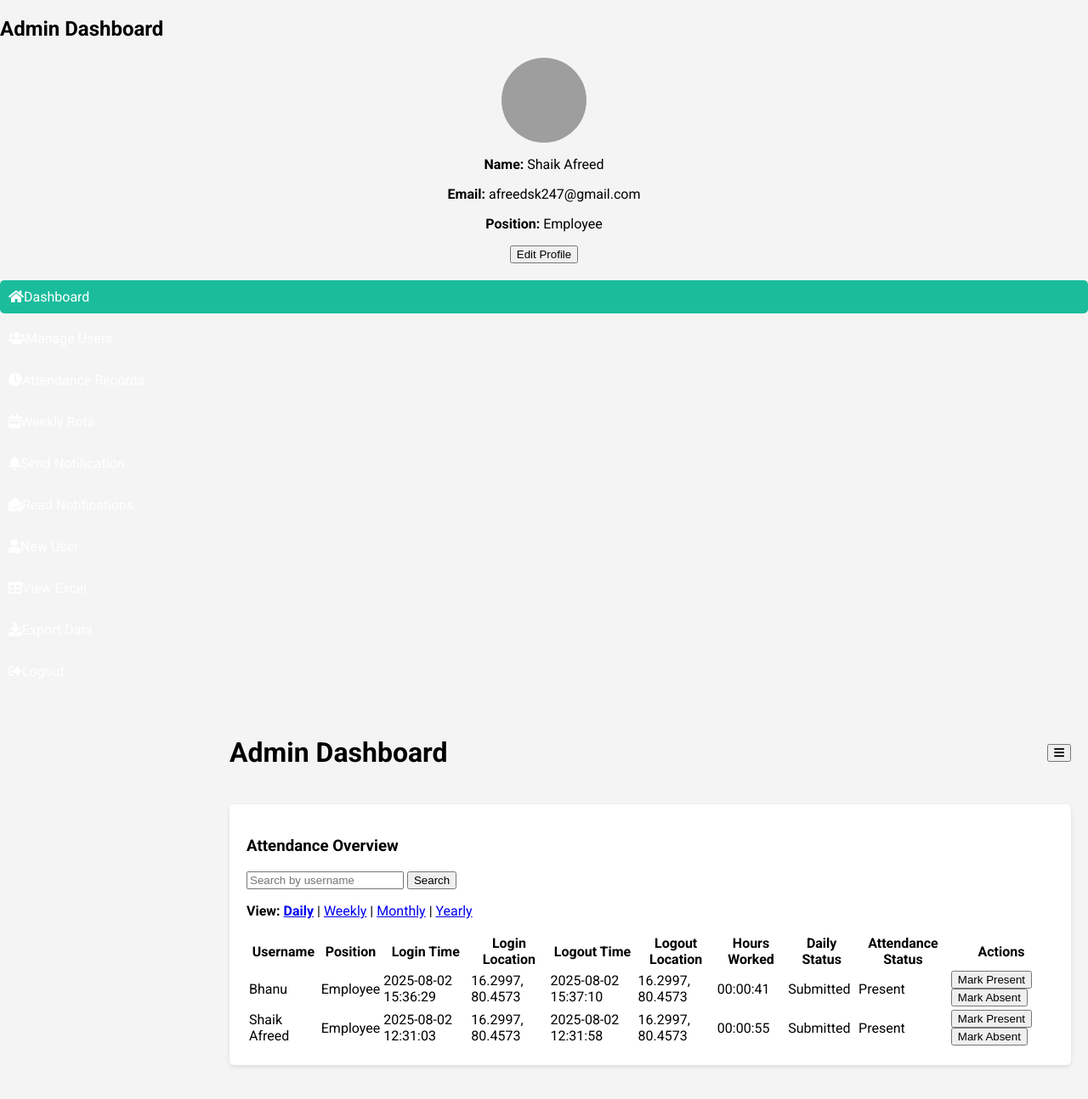
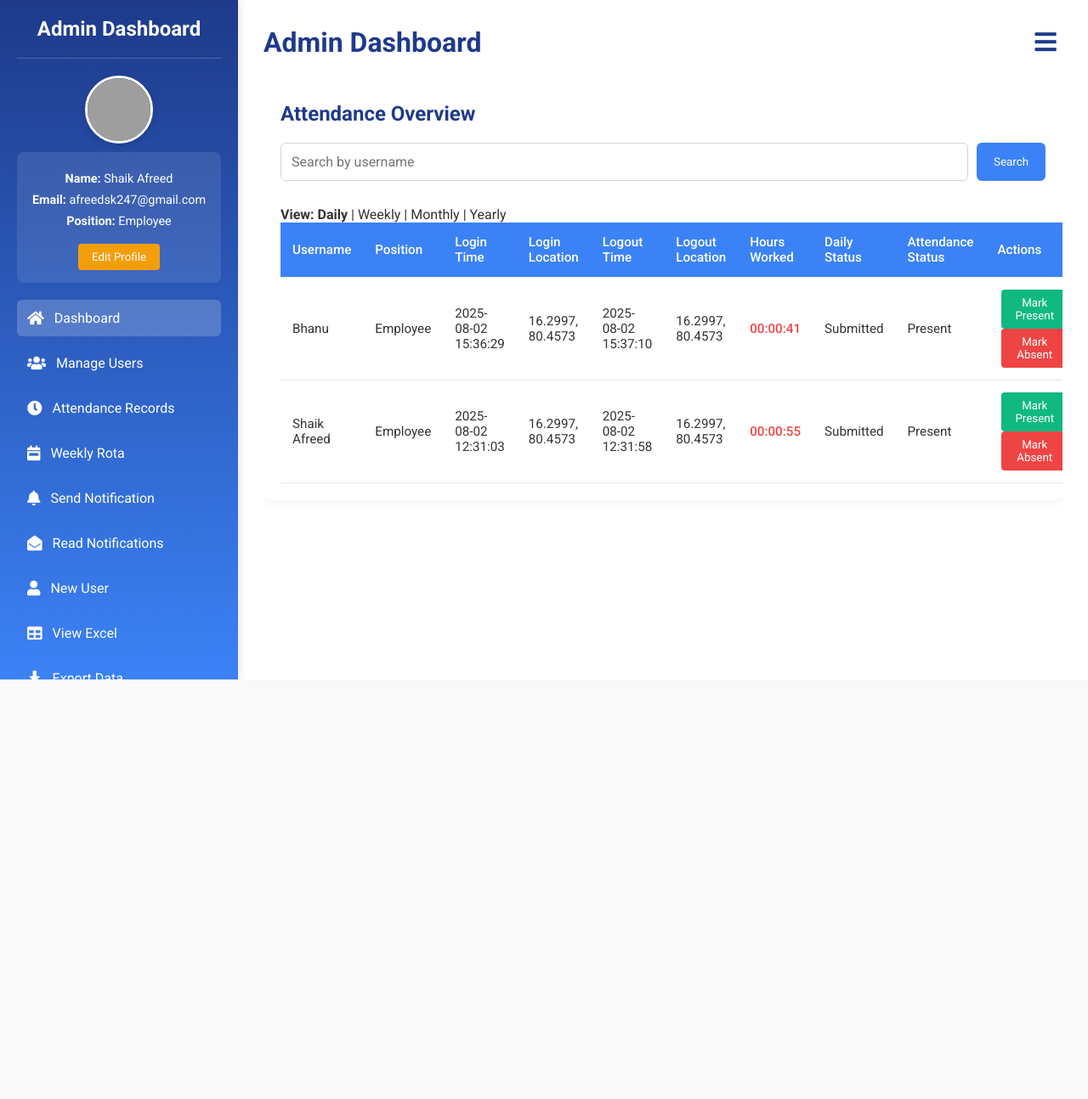
Before and after one commit to jhaishnagit/HRMS-UPDATED-ATTENDANCE-SYSTEM, a Flask app: page /admin in a window 1280 px wide. Shown: the whole page at 85% size. After the commit the page ends 800 px from the top, so only its background shows below. Run offline with Flask 3, Linux system fonts and the light colour scheme; the visitor is signed in with stand-in values (Sample User, id 1); data that the repository does not hold is empty; grey boxes are pictures that could not be loaded.

Commit message:
Update admin.css

```diff
--- a/static/css/admin.css
+++ b/static/css/admin.css
@@ -1,96 +1,395 @@
-body {
-    font-family: 'Roboto', sans-serif;
-    background-color: #f4f4f4;
+* {
     margin: 0;
     padding: 0;
-    display: flex;
-    height: 100vh;
+    box-sizing: border-box;
+    font-family: 'Roboto', sans-serif;
 }
 
-.container-fluid {
-    display: flex;
-    height: 100%;
+body {
+    background: #eef2f7;
+    min-height: 100vh;
+    color: #333;
+    overflow-x: hidden;
 }
 
-.sidebar-pc {
-    width: 250px;
-    background-color: #2c3e50;
-    color: white;
+.admin-wrapper {
+    display: flex;
+    min-height: 100vh;
+    width: 100%;
+}
+
+.sidebar {
+    width: 280px;
+    background: linear-gradient(180deg, #1e3a8a, #3b82f6);
+    color: #fff;
     padding: 20px;
     position: fixed;
     height: 100%;
+    transition: transform 0.3s ease;
+    z-index: 1000;
+    box-shadow: 2px 0 10px rgba(0, 0, 0, 0.1);
     overflow-y: auto;
+    -webkit-overflow-scrolling: touch;
 }
 
-.offcanvas-header {
-    display: flex;
-    justify-content: space-between;
-    align-items: center;
+.sidebar.collapsed {
+    transform: translateX(-280px);
+}
+
+.sidebar-header {
+    text-align: center;
+    padding-bottom: 20px;
+    border-bottom: 1px solid rgba(255, 255, 255, 0.2);
+}
+
+.sidebar-header h2 {
+    font-size: 1.5rem;
+    font-weight: 700;
+}
+
+.profile-section {
+    margin: 20px 0;
+    text-align: center;
+}
+
+.profile-circle {
+    width: 80px;
+    height: 80px;
+    border-radius: 50%;
+    overflow: hidden;
+    margin: 0 auto 10px;
+    border: 3px solid #fff;
+    box-shadow: 0 2px 8px rgba(0, 0, 0, 0.15);
+}
+
+.profile-circle img {
+    width: 100%;
+    height: 100%;
+    object-fit: cover;
+}
+
+.profile-info {
+    background: rgba(255, 255, 255, 0.1);
+    border-radius: 8px;
+    padding: 15px;
+}
+
+.profile-info p {
+    font-size: 0.9rem;
+    margin: 8px 0;
+    color: #fff;
+}
+
+.profile-info input {
+    width: 100%;
+    padding: 8px;
+    margin: 5px 0;
+    border: none;
+    border-radius: 4px;
+    display: none;
+    font-size: 0.9rem;
+}
+
+.profile-info input.active {
+    display: block;
+}
+
+.profile-info button {
+    background: #10b981;
+    color: #fff;
+    border: none;
+    padding: 8px 16px;
+    border-radius: 4px;
+    cursor: pointer;
+    margin-top: 10px;
+    transition: background 0.3s;
+}
+
+.profile-info button:hover {
+    background: #059669;
+}
+
+#edit-profile-btn {
+    background: #f59e0b;
+}
+
+#edit-profile-btn:hover {
+    background: #d97706;
+}
+
+#save-profile-btn {
+    display: none;
 }
 
 .sidebar-nav {
     list-style: none;
-    padding: 0;
+    margin-top: 20px;
 }
 
 .sidebar-nav li {
-    margin-bottom: 10px;
+    margin: 10px 0;
 }
 
-.sidebar-nav a {
-    color: white;
+.sidebar-nav li a {
+    color: #fff;
     text-decoration: none;
     display: flex;
     align-items: center;
-    padding: 10px;
-    border-radius: 5px;
-    transition: background-color 0.3s;
+    padding: 12px;
+    border-radius: 6px;
+    transition: background 0.3s;
 }
 
-.sidebar-nav a:hover {
-    background-color: #34495e;
+.sidebar-nav li a i {
+    margin-right: 12px;
+    font-size: 1.1rem;
 }
 
-.sidebar-nav .active a {
-    background-color: #1abc9c;
-}
-
-.sidebar-text {
-    margin-left: 10px;
+.sidebar-nav li a:hover,
+.sidebar-nav li.active a {
+    background: rgba(255, 255, 255, 0.2);
 }
 
 .main-content {
-    flex-grow: 1;
-    padding: 20px;
-    margin-left: 250px;
+    flex: 1;
+    margin-left: 280px;
+    padding: 30px;
+    background: #fff;
+    transition: margin-left 0.3s ease;
     overflow-y: auto;
+    -webkit-overflow-scrolling: touch;
+}
+
+.main-content.expanded {
+    margin-left: 0;
 }
 
 .header {
     display: flex;
     justify-content: space-between;
     align-items: center;
+    margin-bottom: 30px;
+}
+
+.header h1 {
+    font-size: 2rem;
+    font-weight: 700;
+    color: #1e3a8a;
+    flex: 1;
+}
+
+.menu-toggle {
+    font-size: 1.8rem;
+    color: #1e3a8a;
+    cursor: pointer;
+    width: 40px;
+    height: 40px;
+    display: flex;
+    align-items: center;
+    justify-content: center;
+    background: none;
+    border: none;
+    padding: 0;
+    transition: background 0.3s;
+}
+
+.menu-toggle:hover {
+    background: rgba(59, 130, 246, 0.1);
+    border-radius: 4px;
+}
+
+.flash-messages {
     margin-bottom: 20px;
 }
 
-.toggle-btn {
+.flash-messages p {
+    padding: 12px;
+    border-radius: 6px;
+    font-size: 0.95rem;
+}
+
+.success {
+    background: #d1fae5;
+    color: #065f46;
+}
+
+.error {
+    background: #fee2e2;
+    color: #991b1b;
+}
+
+.search-bar {
+    margin-bottom: 30px;
+}
+
+.search-bar form {
+    display: flex;
+    gap: 10px;
+}
+
+.search-bar input {
+    flex: 1;
+    padding: 12px;
+    border: 1px solid #d1d5db;
+    border-radius: 6px;
+    font-size: 1rem;
+    outline: none;
+    transition: border-color 0.3s;
+}
+
+.search-bar input:focus {
+    border-color: #3b82f6;
+}
+
+.search-bar button {
+    background: #3b82f6;
+    color: #fff;
+    border: none;
+    padding: 12px 20px;
+    border-radius: 6px;
+    cursor: pointer;
+    transition: background 0.3s;
+}
+
+.search-bar button:hover {
+    background: #1e3a8a;
+}
+
+.card {
+    background: #fff;
+    border-radius: 10px;
+    box-shadow: 0 4px 12px rgba(0, 0, 0, 0.05);
+    padding: 20px;
+    margin-bottom: 30px;
+}
+
+.card h3 {
+    font-size: 1.5rem;
+    margin-bottom: 20px;
+    color: #1e3a8a;
+}
+
+.card h4 {
+    font-size: 1.2rem;
+    margin-bottom: 15px;
+    color: #374151;
+}
+
+table {
+    width: 100%;
+    border-collapse: collapse;
+    font-size: 0.95rem;
+}
+
+th, td {
+    padding: 14px;
+    text-align: left;
+    border-bottom: 1px solid #e5e7eb;
+}
+
+th {
+    background: #3b82f6;
+    color: #fff;
+    font-weight: 500;
+}
+
+tr:hover {
+    background: #f9fafb;
+}
+
+img {
+    max-width: 80px;
+    border-radius: 4px;
+    box-shadow: 0 2px 4px rgba(0, 0, 0, 0.1);
+}
+
+.hours-red {
+    color: #ef4444;
+    font-weight: 500;
+}
+
+.hours-green {
+    color: #10b981;
+    font-weight: 500;
+}
+
+.edit-user-btn, .save-user-btn, .approve-btn, .reject-btn {
+    background: #f59e0b;
+    color: #fff;
+    border: none;
+    padding: 8px 16px;
+    border-radius: 4px;
+    cursor: pointer;
+    transition: background 0.3s;
+    margin: 0 5px;
+}
+
+.edit-user-btn:hover, .save-user-btn:hover {
+    background: #d97706;
+}
+
+.approve-btn {
+    background: #10b981;
+}
+
+.approve-btn:hover {
+    background: #059669;
+}
+
+.reject-btn {
+    background: #ef4444;
+}
+
+.reject-btn:hover {
+    background: #dc2626;
+}
+
+.save-user-btn {
     display: none;
 }
 
-.flash-messages p {
-    padding: 10px;
-    border-radius: 5px;
+.rota-upload {
+    margin-top: 20px;
+}
+
+.rota-upload input[type="file"] {
+    display: block;
     margin-bottom: 10px;
 }
 
-.success {
-    background-color: #dff0d8;
-    color: #3c763d;
+.attendance-view-links a {
+    text-decoration: none;
+    color: #333;
 }
 
-.error {
-    background-color: #f2dede;
-    color: #a94442;
+.attendance-view-links a:hover {
+    color: #3b82f6;
+}
+
+.notification-form {
+    margin-top: 20px;
+}
+
+.notification-form textarea {
+    width: 100%;
+    padding: 10px;
+    border: 1px solid #d1d5db;
+    border-radius: 6px;
+    resize: vertical;
+}
+
+.notification-form button {
+    background: #10b981;
+    color: #fff;
+    border: none;
+    padding: 10px 20px;
+    border-radius: 6px;
+    cursor: pointer;
+    margin-top: 10px;
+}
+
+.notification-form button:hover {
+    background: #059669;
 }
 
 .content-section {
@@ -99,117 +398,33 @@ body {
 
 .content-section.active {
     display: block;
+    overflow-y: auto;
+    max-height: calc(100vh - 100px);
+    -webkit-overflow-scrolling: touch;
 }
 
-.card {
-    background-color: white;
-    padding: 20px;
-    border-radius: 5px;
-    box-shadow: 0 2px 5px rgba(0,0,0,0.1);
-    margin-bottom: 20px;
+@media (max-width: 1024px) {
+    .sidebar { width: 240px; }
+    .main-content { margin-left: 240px; }
+    .sidebar.collapsed { transform: translateX(-240px); }
 }
 
-.view-tabs {
-    display: flex;
-    margin-bottom: 20px;
+@media (max-width: 768px) {
+    .sidebar { width: 280px; transform: translateX(-280px); position: fixed; z-index: 1000; }
+    .sidebar.collapsed { transform: translateX(-280px); }
+    .sidebar:not(.collapsed) { transform: translateX(0); }
+    .main-content { margin-left: 0; }
+    .main-content.expanded { margin-left: 0; }
+    .header h1 { font-size: 1.5rem; }
+    table { font-size: 0.85rem; }
+    img { max-width: 60px; }
+    .menu-toggle { width: 36px; height: 36px; font-size: 1.5rem; }
 }
 
-.view-tabs a {
-    padding: 10px 20px;
-    margin-right: 10px;
-    background-color: #eee;
-    border-radius: 5px;
-    text-decoration: none;
-    color: black;
+@media (max-width: 480px) {
+    .header { flex-direction: row; align-items: center; gap: 10px; }
+    .search-bar form { flex-direction: column; }
+    .search-bar button { width: 100%; }
+    .card { padding: 15px; }
+    .menu-toggle { width: 32px; height: 32px; font-size: 1.3rem; }
 }
-
-.view-tabs a.active {
-    background-color: #1abc9c;
-    color: white;
-}
-
-.search-form {
-    margin-bottom: 20px;
-}
-
-.search-form input {
-    padding: 10px;
-    width: 300px;
-}
-
-.search-form button {
-    padding: 10px 20px;
-    background-color: #1abc9c;
-    color: white;
-    border: none;
-    border-radius: 5px;
-}
-
-.table {
-    width: 100%;
-    border-collapse: collapse;
-}
-
-.table th, .table td {
-    padding: 10px;
-    border: 1px solid #ddd;
-    text-align: left;
-}
-
-.table th {
-    background-color: #f4f4f4;
-}
-
-.profile-section {
-    text-align: center;
-    margin-bottom: 20px;
-}
-
-.profile-circle {
-    width: 100px;
-    height: 100px;
-    border-radius: 50%;
-    overflow: hidden;
-    margin: 0 auto 10px;
-}
-
-.profile-circle img {
-    width: 100%;
-    height: 100%;
-    object-fit: cover;
-}
-
-.profile-info input {
-    display: none;
-}
-
-.profile-info input.active {
-    display: block;
-}
-
-#save-profile-btn {
-    display: none;
-}
-
-@media (max-width: 991px) {
-    .sidebar-pc {
-        position: fixed;
-        top: 0;
-        left: -250px;
-        width: 250px;
-        height: 100%;
-        transition: left 0.3s;
-    }
-
-    .sidebar-pc.show {
-        left: 0;
-    }
-
-    .main-content {
-        margin-left: 0;
-    }
-
-    .toggle-btn {
-        display: block;
-    }
-}
```
